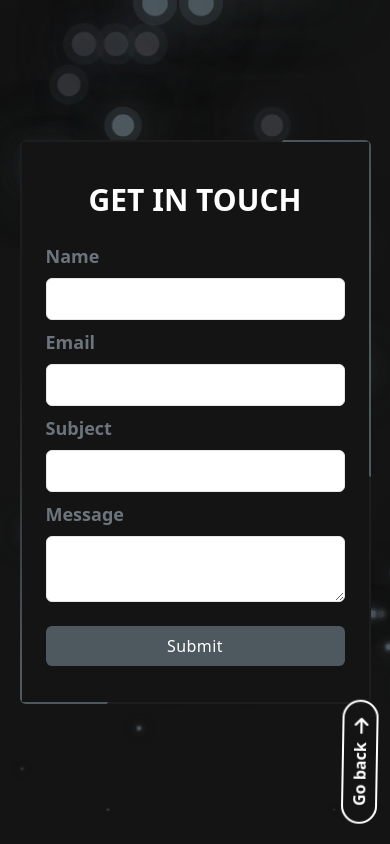
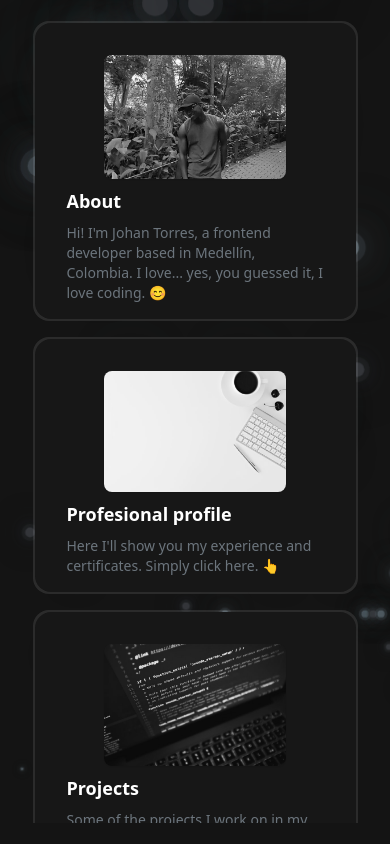
Before and after one commit to K-Torres/Portfolio, a React (Vite) app: page / in a window 390 px wide. Built offline with nearby package versions, Linux system fonts and the light colour scheme.

Commit message:
console logs removed

```diff
--- a/src/components/contact.tsx
+++ b/src/components/contact.tsx
@@ -6,15 +6,14 @@ import '../styles/contact.css'
 
 const Contact = () => {
 
-    const { register, handleSubmit, watch, formState: { errors } } = useForm<UserForm>();
+    const { register, handleSubmit, formState: { errors } } = useForm<UserForm>();
     const [submit, setSubmit] = useState<"Submit" | "Submitted ✔" | "">("Submit")
 
     const onSubmit: SubmitHandler<UserForm> = (data) => {
         fetch("https://emailsender-h5bl.onrender.com/email", {
             method: "POST",
             body: JSON.stringify(data)
-        }).then((res) => {
-            console.log(res)
+        }).then(() => {
             anime({
                 targets: ".submit",
                 duration: 1000,
@@ -37,7 +36,7 @@ const Contact = () => {
              w-[90vw] md:w-2/3 lg:w-1/2 xl:w-1/4 xl:h-[60vh] m-auto rounded-md overflow-hidden ">
                 <div className='h-[calc(100%-4px)] w-[calc(100%-4px)] bg-[#141414] p-6 py-10 md:py-16 xl:py-6'>
                     <h1 className="text-3xl font-semibold text-center text-white uppercase">
-                        Get in touch
+                        Contact me
                     </h1>
                     <form className="mt-6 text-md" onSubmit={handleSubmit(onSubmit)}>
                         <div className="mb-2">
--- a/src/components/menu.tsx
+++ b/src/components/menu.tsx
@@ -12,7 +12,6 @@ function App() {
     }, [])
 
     const handleOnMouseMove = (e: MouseEvent) => {
-        console.log("mouse moved!")
         for (const card of document.getElementsByClassName("home-card")) {
             const rect = card.getBoundingClientRect(),
                 x = e.clientX - rect.left,
--- a/src/components/menuCard.tsx
+++ b/src/components/menuCard.tsx
@@ -52,7 +52,7 @@ const MenuCard = (props: MenuCardProps) => {
 
             <div className="px-8 lg:px-10 mt-2 xl:mt-6 flex flex-col xl:relative">
                 <p className="text-white text-lg md:text-4xl lg:text-2xl font-bold "> {props.card.tittle}</p>
-                <p className={`text-muted font-medium mt-2 text-sm md:text-lg xl:absolute xl:-bottom-52 xl:opacity-0 ${'hover-target' + props.card.id}`}> {props.card.subTittle}</p>
+                <p className={`text-muted font-medium mt-2 text-sm md:text-lg xl:absolute xl:-bottom-56 xl:opacity-0 ${'hover-target' + props.card.id}`}> {props.card.subTittle}</p>
             </div>
         </div>
     </div>
--- a/src/context/page.context.tsx
+++ b/src/context/page.context.tsx
@@ -13,7 +13,7 @@ interface Props {
 }
 
 export const PageNameProvider: React.FC<Props> = ({ children }) => {
-    const [page, setPage] = useState<Page>("Contact")
+    const [page, setPage] = useState<Page>("Menu")
 
     return (
         <PageNameContext.Provider value={{ page: page, setPage: setPage }}>
--- a/src/data/menuInfo.json
+++ b/src/data/menuInfo.json
@@ -2,7 +2,7 @@
     {
         "id": 1,
         "tittle": "About",
-        "subTittle": "I'm Johan Torres, I love cooking, videogames, calisthenics, and yes, you guessed it, I love coding. 😊",
+        "subTittle": "Hi! I'm Johan Torres, a frontend developer based in Medellín, Colombia. I love... yes, you guessed it, I love coding. 😊",
         "imgName": "About"
     },
     {
```
